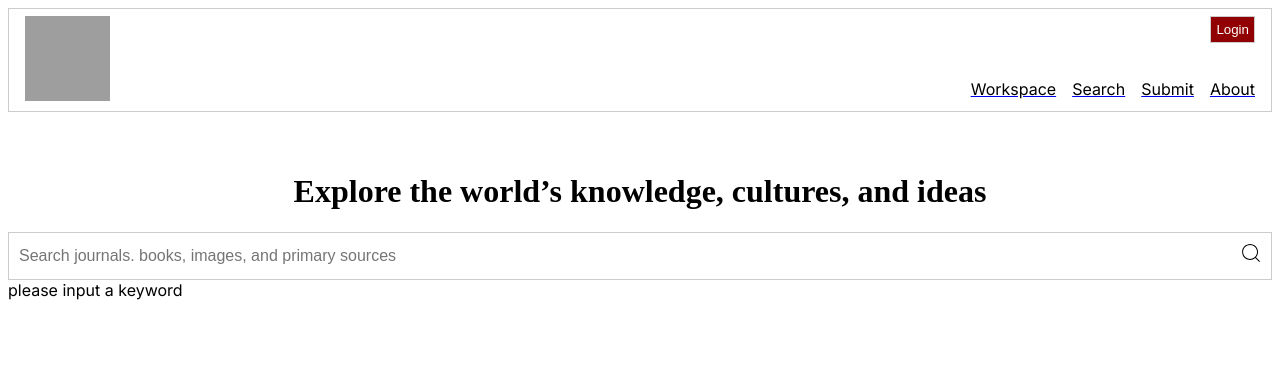
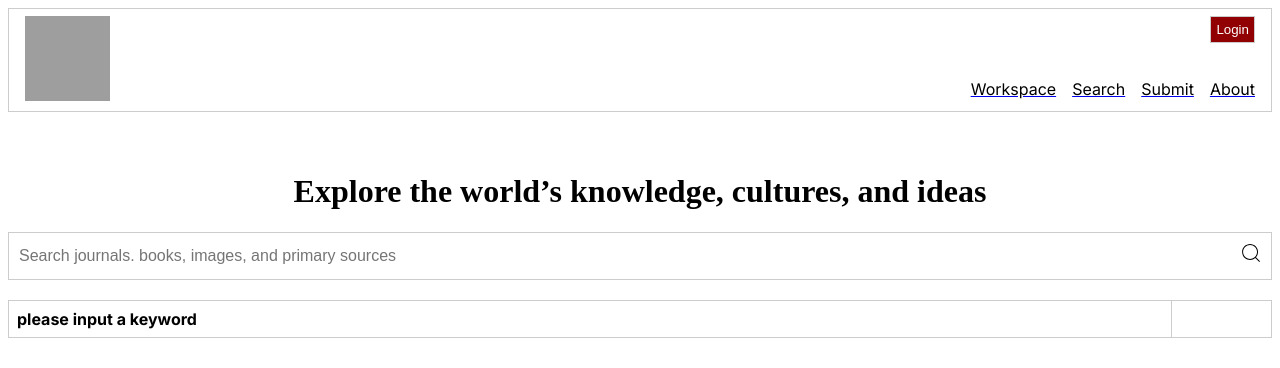
Before and after one commit to persona2490/Cise_Group5008, a Next.js app in the folder frontend/: page / in a window 1280 px wide. Both pictures are taken after a click on the element 1251 px from the left and 255 px from the top of the page. Shown: the top 368 px of the page. Built offline with nearby package versions, Linux system fonts and the light colour scheme; grey boxes are pictures that could not be loaded.

Commit message:
Modify the design of the search result

```diff
--- a/frontend/src/app/page.tsx
+++ b/frontend/src/app/page.tsx
@@ -1,18 +1,19 @@
-"use client"
+"use client";
 import React, { useState } from "react";
-import { CiSearch } from 'react-icons/ci';
-import Search from '../../components/Search';
+import { CiSearch } from "react-icons/ci";
+import Search from "../../components/Search";
 import AppBar from "./components/navigation/AppBar";
+
 const HomePage: React.FC = () => {
-  const [searchQuery, setSearchQuery] = useState('');
+  const [searchQuery, setSearchQuery] = useState("");
   const [searchResult, setSearchResult] = useState<string[]>([]);
 
   const handleIconClick = async () => {
     console.log("Input changed:", searchQuery);
-    if (searchQuery.trim() === '') {
-        setSearchResult(['please input a keyword']);
+    if (searchQuery.trim() === "") {
+      setSearchResult(["please input a keyword"]);
     } else if (/^\d+$/.test(searchQuery.trim())) {
-        setSearchResult(['Please enter a non-numeric keyword']);
+      setSearchResult(["Please enter a non-numeric keyword"]);
     } else {
       handleSearch();
     }
@@ -20,12 +21,15 @@ const HomePage: React.FC = () => {
 
   const handleSearch = async () => {
     const result = await Search(searchQuery);
+    console.log(result);
     setSearchResult(result);
   };
+
   return (
     <div>
       <AppBar />
       <br></br>
+
       <br></br>
 
       <h1>Explore the world’s knowledge, cultures, and ideas</h1>
@@ -40,15 +44,39 @@ const HomePage: React.FC = () => {
           <CiSearch />
         </span>
       </div>
+      <br></br>
+      {/* <div className="search-results">
+        <table>
+          <tbody>
+            {searchResult.map((line, index) => (
+              <tr key={index}>
+                <td>{line}</td>
+              </tr>
+            ))}
+          </tbody>
+        </table>
+    //   </div> */}
 
       <div className="search-results">
-                {searchResult.map((line, index) => (
-                    <React.Fragment key={index}>
-                        {line}
-                        <br />
-                    </React.Fragment>
-                ))}
+        <table>
+          <tbody>
+            {searchResult.map((line, index) => {
+              const [label, value] = line.split(":").map((item) => item.trim());
+              if (label !== " ") {
+                return (
+                  <tr key={index}>
+                    <th>{label}</th>
+                    <td>{value}</td>
+                  </tr>
+                );
+              } else {
+                return null;
+              }
+            })}
+          </tbody>
+        </table>
       </div>
+
       <style jsx>{`
         .container {
           display: flex;
@@ -79,6 +107,18 @@ const HomePage: React.FC = () => {
           font-size: 24px;
           cursor: pointer;
         }
+        table {
+          border-collapse: collapse;
+          width: 100%;
+          border: 1px solid #ccc;
+        }
+
+        th,
+        td {
+          border: 1px solid #ccc;
+          padding: 8px;
+          text-align: left;
+        }
       `}</style>
     </div>
   );
```
Lines whose indentation alone changed are shown as unchanged.
